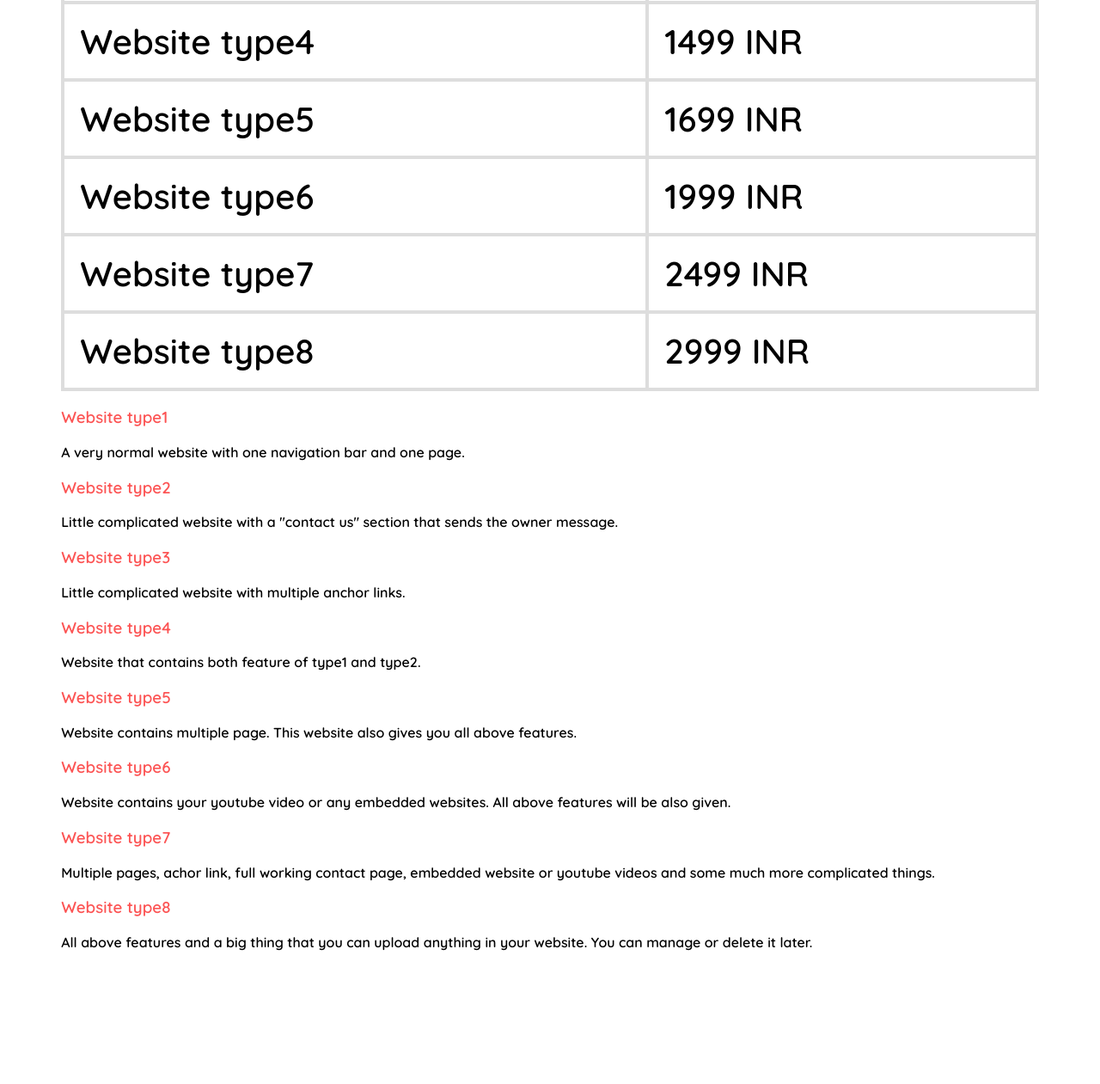
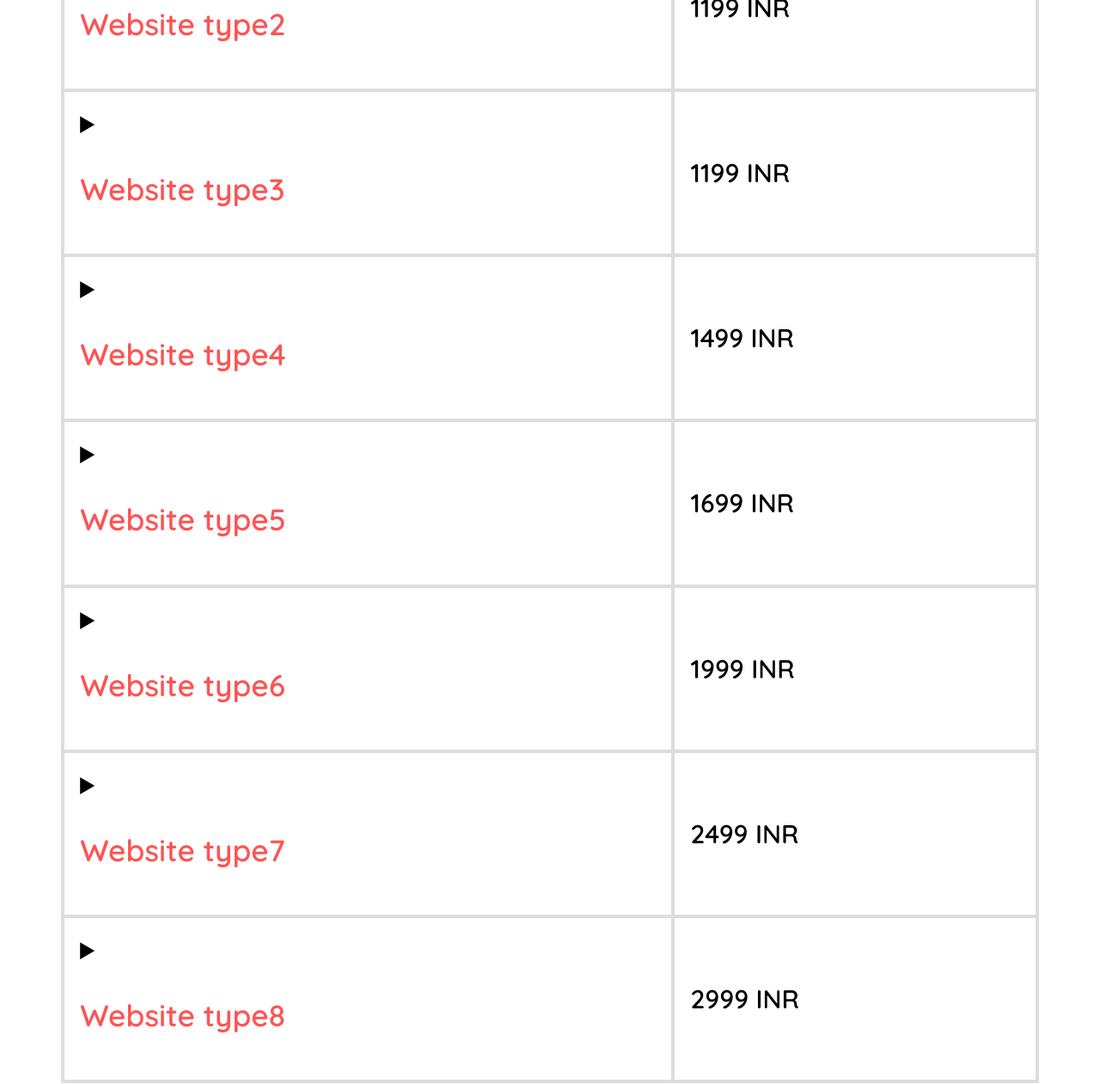
Before and after one commit to premagarwals/premagarwals, a plain HTML site: page index.html in a window 1280 px wide. Shown: the part 8294-9555 px from the top of the page at 86% size. Drawn offline with Linux system fonts and the light colour scheme.

Commit message:
Add files via upload

```diff
--- a/index.html
+++ b/index.html
@@ -66,54 +66,38 @@ function closeNav() {
  <th> Price </th>
  </tr>
  <tr>
- <td> Website type1 </td>
+ <td><details><summary> <h3> Website type1 </h3> </summary> <p> A very normal website with one navigation bar and one page. </p></details> </td>
  <td> 999 INR </td>
  </tr>
  <tr>
- <td> Website type2 </td>
+ <td> <details> <summary> <h3> Website type2 </h3> </summary> <p> Little complicated website with a "contact us" section that sends the owner message. </p> </details></td>
  <td> 1199 INR </td>
  </tr>
  <tr>
- <td> Website type3 </td>
+ <td>  <details> <summary> <h3> Website type3 </h3> </summary> <p> Little complicated website with multiple anchor links. </p> </details> </td>
  <td> 1199 INR </td>
  </tr>
  <tr>
- <td> Website type4 </td>
+ <td>  <details> <summary> <h3> Website type4 </h3> </summary> <p> Website that contains both feature of type1 and type2. </p> </details> </td>
  <td> 1499 INR </td>
  </tr>
  <tr>
- <td> Website type5 </td>
+ <td>  <details> <summary> <h3> Website type5 </h3> </summary>  <p> Website contains multiple page. This website also gives you all above features. </p> </details> </td>
  <td> 1699 INR </td>
  </tr>
  <tr>
- <td> Website type6 </td>
+ <td>  <details> <summary> <h3> Website type6 </h3> </summary> <p> Website contains your youtube video or any embedded websites. All above features will be also given.</p> </details> </td>
  <td> 1999 INR </td>
  </tr>
  <tr>
- <td> Website type7 </td>
+ <td>  <details> <summary> <h3> Website type7 </h3> </summary> <p> Multiple pages, achor link, full working contact page, embedded website or youtube videos and some much more complicated things.</p> </details> </td>
  <td> 2499 INR </td>
  </tr>
  <tr>
- <td> Website type8 </td>
+ <td>  <details> <summary> <h3> Website type8 </h3> </summary> <p> All above features and a big thing that you can upload anything in your website. You can manage or delete it later. </p> </details> </td>
  <td> 2999 INR </td>
  </tr>
  </table>
- <h3> Website type1 </h3>
- <p> A very normal website with one navigation bar and one page. </p>
- <h3> Website type2 </h3>
- <p> Little complicated website with a "contact us" section that sends the owner message. </p>
- <h3> Website type3 </h3>
- <p> Little complicated website with multiple anchor links. </p>
- <h3> Website type4 </h3>
- <p> Website that contains both feature of type1 and type2. </p>
- <h3> Website type5 </h3>
- <p> Website contains multiple page. This website also gives you all above features. </p>
- <h3> Website type6 </h3>
- <p> Website contains your youtube video or any embedded websites. All above features will be also given.</p>
- <h3> Website type7 </h3>
- <p> Multiple pages, achor link, full working contact page, embedded website or youtube videos and some much more complicated things.</p>
- <h3> Website type8 </h3>
- <p> All above features and a big thing that you can upload anything in your website. You can manage or delete it later. </p>
 
 </div>
 <div class="div div4" id="knowledge">
--- a/style.css
+++ b/style.css
@@ -122,7 +122,7 @@ font-size: 10px;
 #price {
   border-collapse: collapse;
   width: 100%;
-  font-size: 40px;
+  font-size: 30px;
   margin-top: 80px;
 }
 table{
@@ -133,7 +133,6 @@ border-radius: 40px;
   border: 4px solid #ddd;
   padding: 18px;
 }
-#price tr:hover {background-color: #ddd;}
 
 #price th {
   padding-top: 24px;
```
